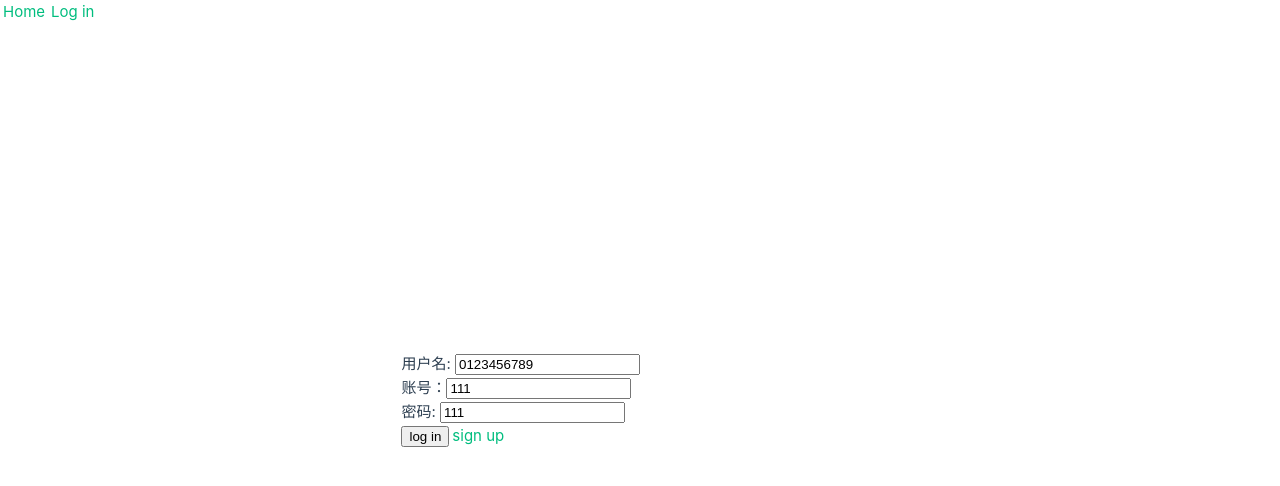
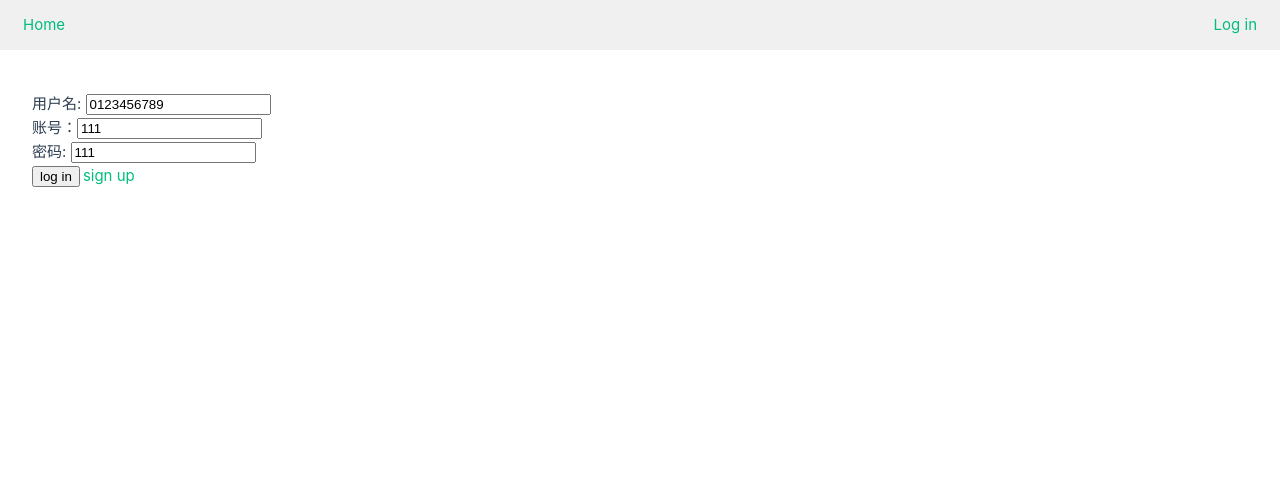
Before and after one commit to twinfox163/SE-project, a Vue app: page /login in a window 1280 px wide. Shown: the top 486 px of the page. Built offline with nearby package versions, Linux system fonts and the light colour scheme.

Commit message:
布局调整

```diff
--- a/src/App.vue
+++ b/src/App.vue
@@ -4,13 +4,17 @@ import HelloWorld from './components/HelloWorld.vue'
 </script>
 
 <template>
+  <div class="app-container">
     <nav class="navbar">
       <router-link to="/">Home</router-link>
       <!-- <router-link to="/signup">Sign up</router-link> -->
       <router-link to="/login">Log in</router-link>
       <!-- <router-link to="/about">About</router-link> -->
     </nav>
+    <div class="router-container">
       <RouterView />
+    </div>
+  </div>
 </template>
 
 <style scoped>
@@ -19,11 +23,17 @@ import HelloWorld from './components/HelloWorld.vue'
   top: 0;
   left: 0;
   right: 0;
-  /* display: flex;
+  display: flex;
   justify-content: space-between;
   align-items: center;
   height: 50px;
   background-color: #f0f0f0;
-  padding: 0 20px; */
+  padding: 0 20px;
+  }
+
+  .router-container{
+    display: flex;
+    margin-top: 60px;
+    height: calc(100vh - 60px);
   }
 </style>
--- a/src/assets/main.css
+++ b/src/assets/main.css
@@ -2,7 +2,7 @@
 
 #app {
   max-width: 1280px;
-  margin: 0 auto;
+  /* margin: 0 auto; */
   padding: 2rem;
   font-weight: normal;
 }
@@ -21,7 +21,7 @@ a,
   }
 }
 
-@media (min-width: 1024px) {
+/* @media (min-width: 1024px) {
   body {
     display: flex;
     place-items: center;
@@ -32,4 +32,4 @@ a,
     grid-template-columns: 1fr 1fr;
     padding: 0 2rem;
   }
-}
+} */
--- a/src/components/FileShow.vue
+++ b/src/components/FileShow.vue
@@ -12,7 +12,7 @@
 
 <template>
     <div>
-        当前显示文件：{{ file_path }}
+        当前显示文件：{{ file_path }}<br>
         文件内容:<br/><input type="text" v-model="content">
     </div>
 </template>
--- a/src/views/HomeView.vue
+++ b/src/views/HomeView.vue
@@ -55,20 +55,44 @@ import { useRouter } from 'vue-router';
 </script>
 
 <template>
-  <div>
-    <!-- <h1>Home</h1> -->
+  <div class="home-view">
+    <div class = 'left-panel'>
       当前用户id为:{{ Cookies.get('id') }} <br>
       <div>
         <Profile :user="user"></Profile>
       </div>
       <div>
         现在的仓库号是{{ Cookies.get('repo_index') }}
-      {{repo_index}}
         <Directory :item="user.repositories[repo_index]" :key="repo_index" />
       </div>
+    </div>
     <!-- 显示文件 -->
+    <div class = 'right-panel'>
       <div>
         <FileShow :file_path="Cookies.get('cur_file')" :file_content="cur_file_content"/>
       </div>
     </div>
+  </div>
 </template>
+
+<style scoped>
+.home-view {
+  display: flex;
+  width: 100%;
+  height: 100%;
+}
+
+.left-panel {
+  flex: 1;
+  width: 10%;
+  background-color: #f8f8f8;
+  padding: 1rem;
+}
+
+.right-panel {
+  flex: 5;
+  width: 50%;
+  background-color: #ffffff;
+  padding: 1rem;
+}
+</style>
```
Lines whose indentation alone changed are shown as unchanged.
